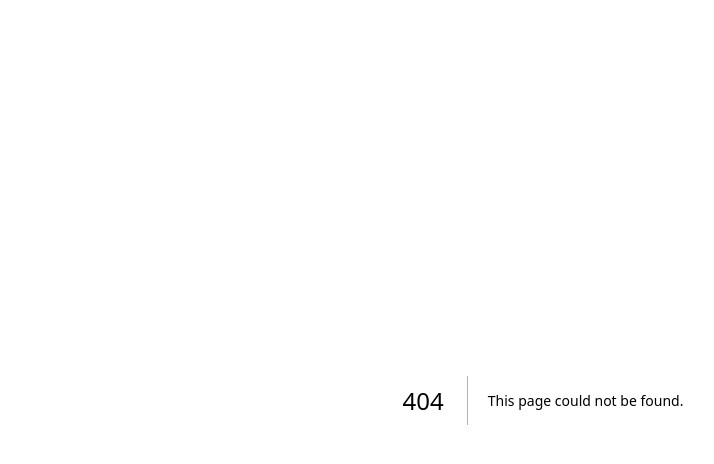
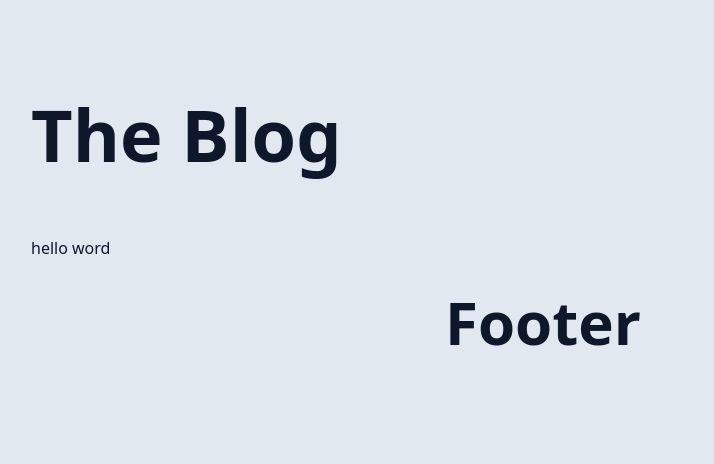
Before and after one commit to Joaovhl031/the-blog-next-react, a Next.js app: page /about in a window 1280 px wide. Before the commit this address had no page. Shown: the top 464 px of the page, without its empty margins (97-811 px from the left). Built offline with nearby package versions, Linux system fonts and the light colour scheme.

Commit message:
feat: adiciona página About e refatora layout da página inicial para incluir Container e Header

```diff
--- /dev/null
+++ b/src/app/about/page.tsx
@@ -0,0 +1,9 @@
+import { Metadata } from "next";
+
+export const metadata: Metadata = {
+  title: 'About',
+};
+
+export default function AboutPage(){
+  return <h1>hello word</h1>
+}
--- a/src/app/layout.tsx
+++ b/src/app/layout.tsx
@@ -1,15 +1,28 @@
 import type { Metadata } from "next";
 import "./globals.css";
+import { Container } from "@/components/Container";
+import { Header } from "@/components/Header";
 
 export const metadata: Metadata = {
-  title: "The blog - feito com Next.js",
-  description: "Página inicial do blog",
+  title: {
+    default:'The blog - feito com Next.js',
+    template:'%s | The Blog',
+  },
+  description: "Página do blog",
 };
 
 export default function RootLayout({ children }: LayoutProps<"/">) {
   return (
     <html lang="pt-BR">
-      <body>{children}</body>
+      <body>
+        <Container>
+          <Header />
+          {children}
+          <footer>
+            <p className="text-6xl font-bold text-center py-8">Footer</p>
+          </footer>
+        </Container>
+      </body>
     </html>
   );
 }
--- a/src/app/page.tsx
+++ b/src/app/page.tsx
@@ -1,5 +1,3 @@
-import { Container } from "@/components/Container";
-import { Header } from "@/components/Header";
 import { PostFeatured } from "@/components/PostFeatured";
 import { PostsList } from "@/components/PostList";
 import { SpinLoader } from "@/components/SpinLoader";
@@ -8,18 +6,14 @@ import { Suspense } from "react";
 
 export default async function HomePage() {
   return (
-    <Container>
-      <Header />
-
+    <>
       <Suspense fallback={<SpinLoader className="border-slate-900" />}>
         <PostFeatured />
       </Suspense>
+
       <Suspense fallback={<SpinLoader className="border-slate-900" />}>
         <PostsList />
       </Suspense>
-      <footer>
-        <p className="text-6xl font-bold text-center py-8">Footer</p>
-      </footer>
-    </Container>
+    </>
   );
 }
```
